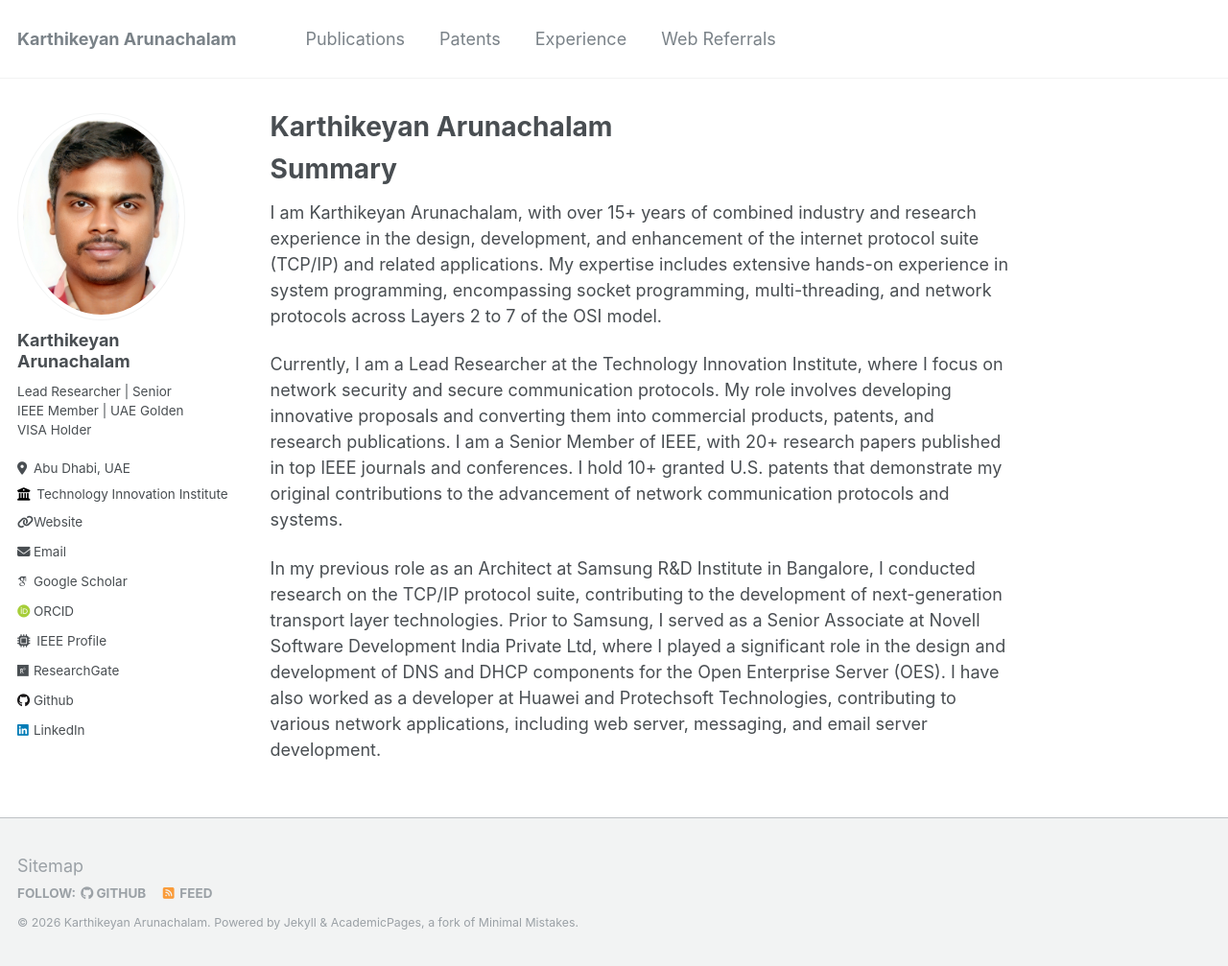
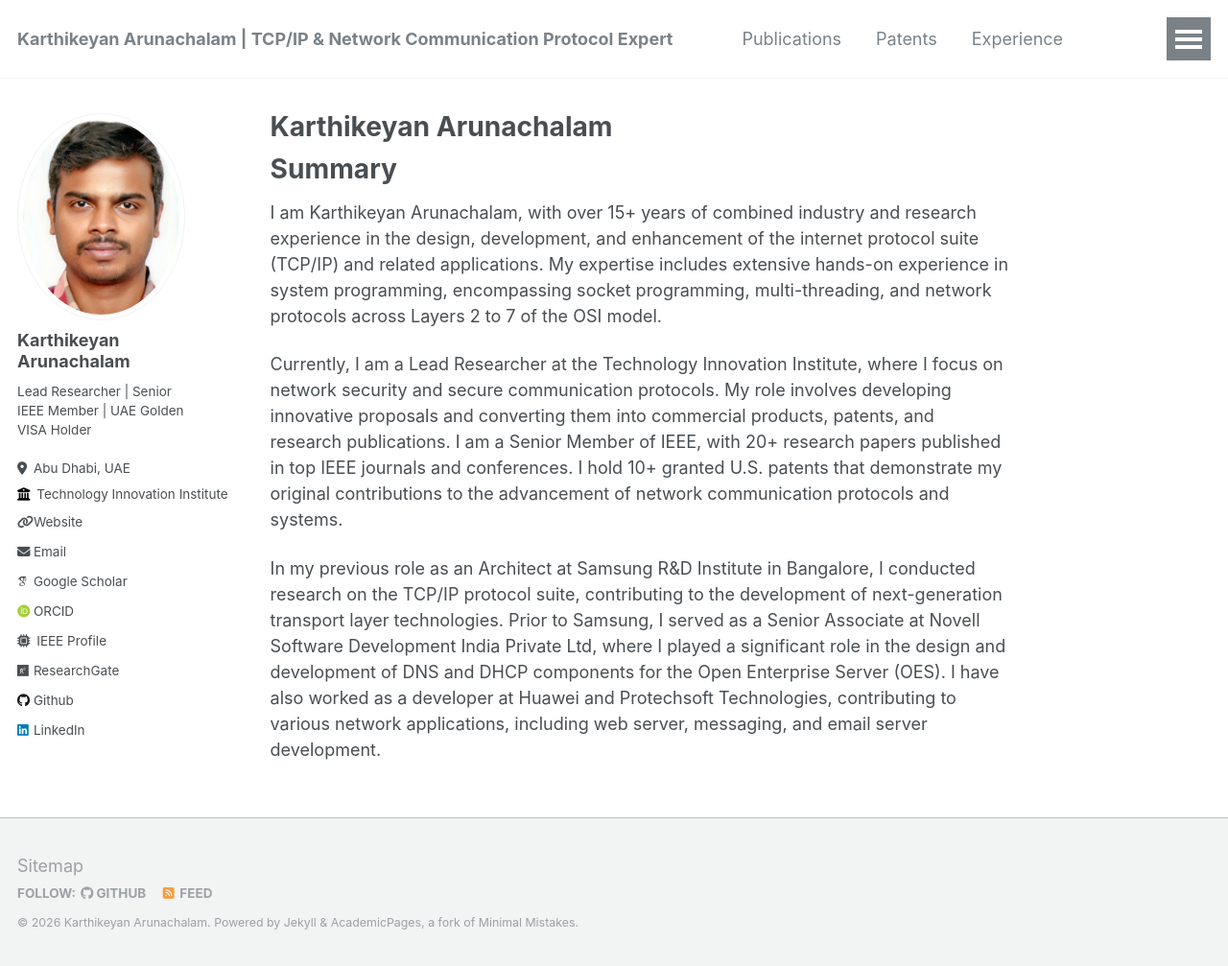
Before and after one commit to karthikeyansct/karthikeyansct.github.io, a Jekyll site: the page built from _pages/about.md, in a window 1280 px wide and 1007 px high. Shown: the whole window at 96% size. Built offline with Jekyll 4.4.1, drawn with Linux system fonts in a browser that asks for light colours; some web fonts are replaced.

Commit message:
Update _config.yml

```diff
--- a/_config.yml
+++ b/_config.yml
@@ -8,7 +8,7 @@
 
 # Basic Site Settings
 locale                   : "en-US"
-title                    : "Karthikeyan Arunachalam"
+title                    : "Karthikeyan Arunachalam | TCP/IP & Network Communication Protocol Expert"
 title_separator          : "-"
 name                     : &name "Karthikeyan Arunachalam"
 description              : &description "Lead Researcher | Senior IEEE Member | UAE Golden VISA Holder"
```
